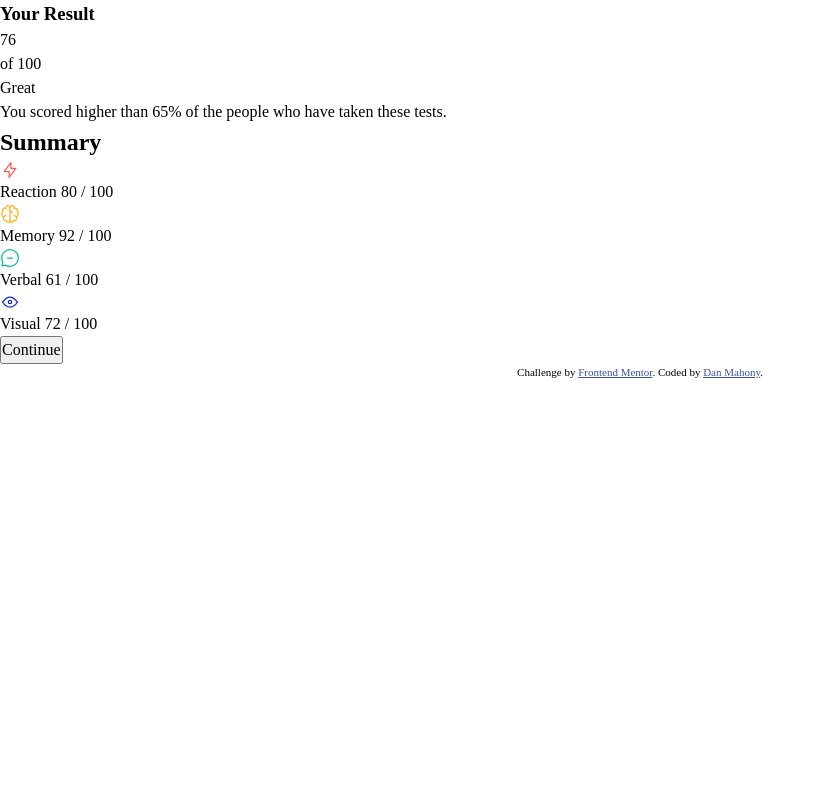
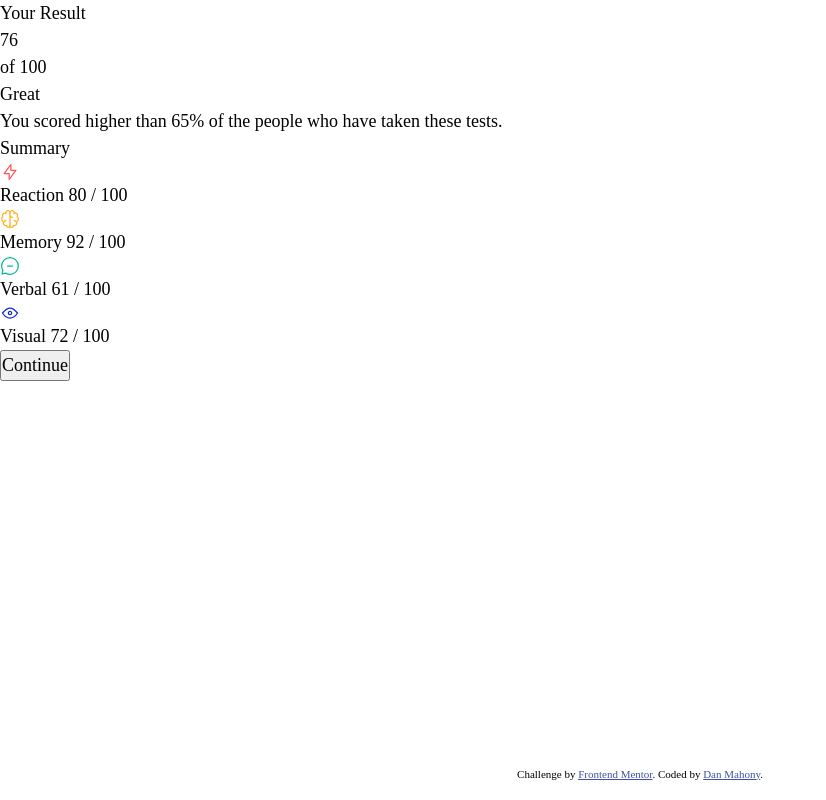
Before and after one commit to djmahony/frontend-mentor--results-summary, a plain HTML site: page index.html in a window 1280 px wide. Shown: the whole page, without its empty margins (0-826 px from the left). Drawn offline with Linux system fonts and the light colour scheme.

Commit message:
Style footer and reset base font size to 10px

```diff
--- a/assets/style/style.css
+++ b/assets/style/style.css
@@ -37,12 +37,19 @@
 * {
     margin: 0;
     padding: 0;
+    font: inherit;
 }
 
 /* Remove list styles on ul, ol elements with a list role, which suggests default styling will be removed */
 ul[role='list'],
 ol[role='list'] {
     list-style: none;
+}
+
+/* Based on the browser setting the default size to 16px, this resets to 10px, meaning that throughout the site 1rem = 10px  making calculations easier */
+
+html {
+    font-size: 62.5%;
 }
 
 /* Set core root defaults */
@@ -53,8 +60,10 @@ html:focus-within {
 /* Set core body defaults */
 body {
     min-height: 100vh;
+    height: 100%;
     text-rendering: optimizeSpeed;
     line-height: 1.5;
+    font-size: 1.8rem;
 }
 
 /* A elements that don't have a class get default styles */
@@ -70,12 +79,6 @@ picture {
 }
 
 /* Inherit fonts for inputs and buttons */
-input,
-button,
-textarea,
-select {
-    font: inherit;
-}
 
 /* Remove all animations, transitions and smooth scroll for people that prefer not to see them */
 @media (prefers-reduced-motion: reduce) {
@@ -94,8 +97,12 @@ select {
 }
 
 .attribution {
-    font-size: 11px;
+    font-size: 1.1rem;
     text-align: center;
+    padding: 1.8rem;
+    position: absolute;
+    bottom: 0;
+    width: 100%;
 }
 
 .attribution a {
```
